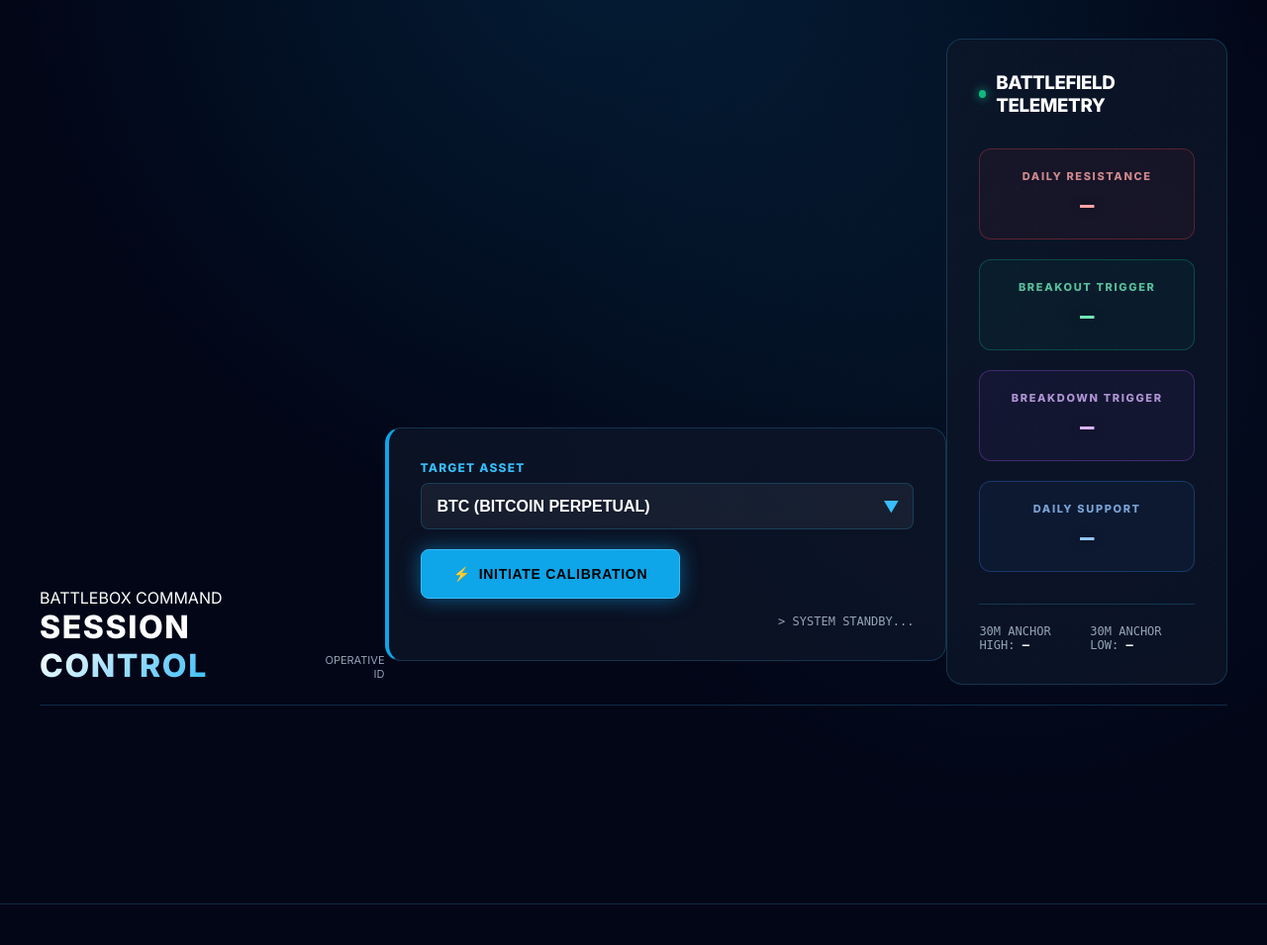
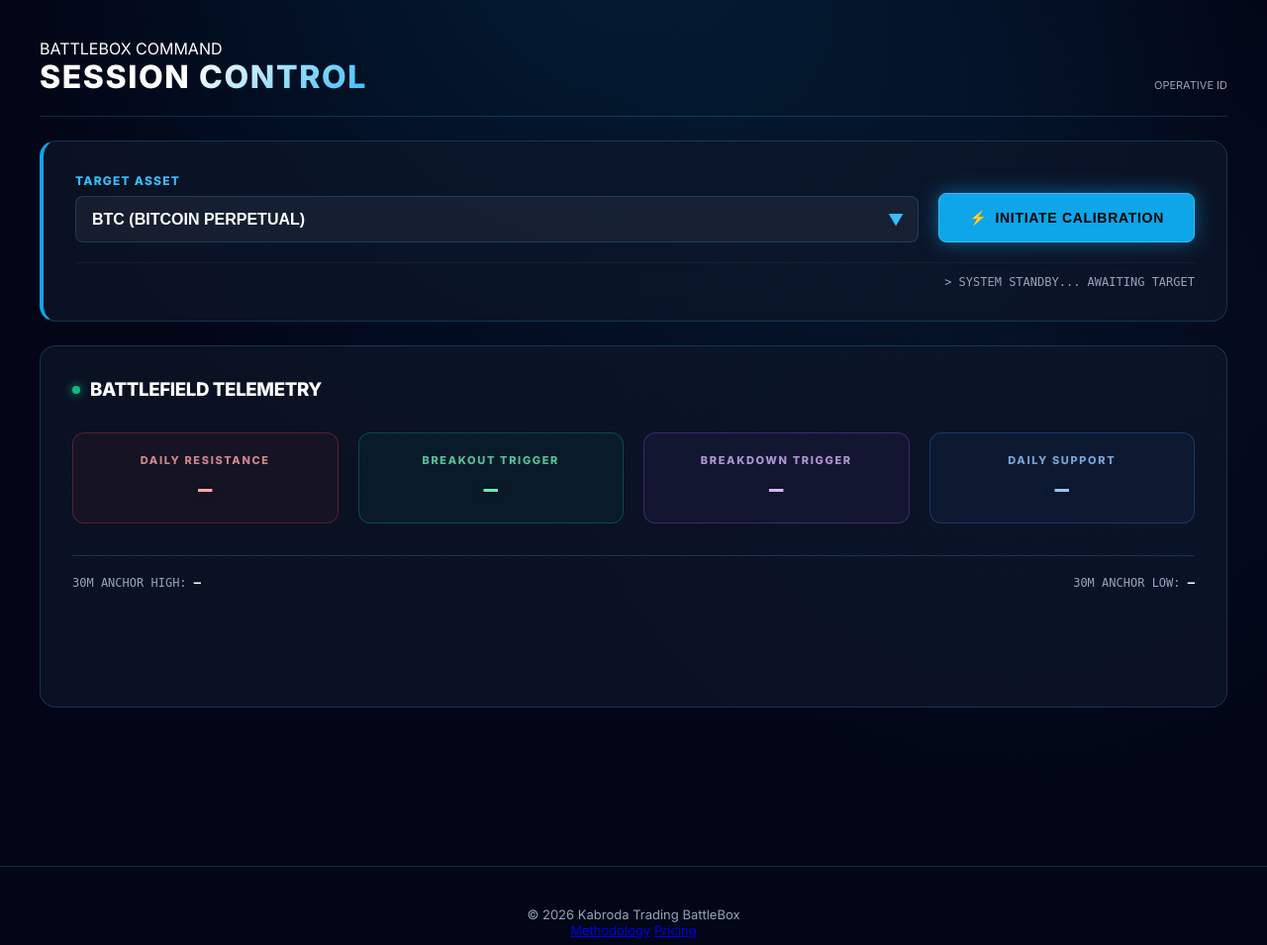
Before and after one commit to Kabroda-Trading/KTBB_APP_V2, a FastAPI app: template templates/app.html in a window 1280 px wide. Shown: the part 81-1036 px from the top of the page at 99% size. Run offline with FastAPI, Linux system fonts and the light colour scheme; the template is opened without the code that fills it, so the values that code supplies are empty.

Commit message:
Fix Suite Layout: Force vertical stacking to prevent column squeeze

```diff
--- a/templates/app.html
+++ b/templates/app.html
@@ -1,25 +1,31 @@
 {% extends "base.html" %}
 {% block content %}
 
-<div style="display: flex; justify-content: space-between; align-items: flex-end; margin-bottom: 40px; border-bottom: 1px solid var(--glass-border); padding-bottom: 20px;">
+<div style="width: 100%; max-width: 1200px; margin: 0 auto; display: flex; flex-direction: column; gap: 24px;">
+
+  <div style="display: flex; justify-content: space-between; align-items: flex-end; padding-bottom: 20px; border-bottom: 1px solid var(--glass-border);">
     <div>
       <div class="pill">BATTLEBOX COMMAND</div>
-    <h1 style="font-size: 32px; margin: 0; text-transform: uppercase; letter-spacing: 0.05em;">Session <span class="gradient-text">Control</span></h1>
+      <h1 style="font-size: 32px; margin: 0; text-transform: uppercase; letter-spacing: 0.05em; line-height: 1.2;">
+        Session <span class="gradient-text">Control</span>
+      </h1>
     </div>
     <div style="text-align: right;">
-    <div style="font-size: 11px; color: var(--text-muted); margin-bottom: 4px;">OPERATIVE ID</div>
-    <div style="font-family: monospace; color: var(--primary-bright); letter-spacing: 0.1em; text-transform: uppercase;">
+      <div style="font-size: 11px; color: var(--text-muted); margin-bottom: 4px; text-transform: uppercase;">Operative ID</div>
+      <div style="font-family: monospace; color: var(--primary-bright); letter-spacing: 0.1em; font-weight: 700; text-transform: uppercase;">
         {{ user.username if user.username else user.email }}
       </div>
     </div>
+  </div>
 
-<div class="bento-card wide" style="margin-bottom: 24px; border-left: 4px solid var(--primary);">
-  <div style="display: flex; justify-content: space-between; align-items: center; flex-wrap: wrap; gap: 20px;">
+  <div class="bento-card wide" style="border-left: 4px solid var(--primary); display: flex; flex-direction: column; gap: 20px;">
 
-    <div style="flex: 1; min-width: 250px;">
+    <div style="display: flex; flex-wrap: wrap; gap: 20px; align-items: flex-end; justify-content: space-between;">
+
+      <div style="flex: 1; min-width: 280px;">
         <label class="label" style="color: var(--primary-bright);">TARGET ASSET</label>
         <div style="position: relative;">
-        <select id="symbol" class="input" style="cursor:pointer; font-weight: 700; appearance: none; padding-right: 40px; text-transform: uppercase;">
+          <select id="symbol" class="input" style="cursor:pointer; font-weight: 700; appearance: none; padding-right: 40px; text-transform: uppercase; width: 100%;">
             <option value="BTCUSDT">BTC (Bitcoin Perpetual)</option>
             <option value="ETHUSDT">ETH (Ethereum Perpetual)</option>
             <option value="SOLUSDT">SOL (Solana Perpetual)</option>
@@ -29,32 +35,34 @@
       </div>
 
       <div style="flex: 0 0 auto;">
-      <button id="levelsBtn" class="btn primary" onclick="calibrateBattlefield()" style="min-width: 200px; height: 50px;">
+        <button id="levelsBtn" class="btn primary" onclick="calibrateBattlefield()" style="height: 50px; padding: 0 30px; white-space: nowrap;">
           <span style="margin-right: 8px;">⚡</span> INITIATE CALIBRATION
         </button>
       </div>
     </div>
-  <div id="status" style="margin-top: 16px; font-size: 12px; font-family: monospace; color: var(--text-muted); text-align: right;">
-    > SYSTEM STANDBY...
+
+    <div id="status" style="border-top: 1px solid rgba(255,255,255,0.05); padding-top: 12px; font-size: 12px; font-family: monospace; color: var(--text-muted); text-align: right;">
+      > SYSTEM STANDBY... AWAITING TARGET
     </div>
   </div>
 
-<div class="bento-card wide" style="position: relative; overflow: hidden;">
+  <div class="bento-card wide" style="position: relative; overflow: hidden; min-height: 300px;">
     <div style="position: absolute; inset: 0; background-image: radial-gradient(var(--glass-border) 1px, transparent 1px); background-size: 20px 20px; opacity: 0.1; pointer-events: none;"></div>
 
-  <div style="display: flex; justify-content: space-between; align-items: center; margin-bottom: 32px; position: relative;">
-    <h3 style="display: flex; align-items: center; gap: 10px;">
+    <div style="display: flex; flex-wrap: wrap; gap: 20px; justify-content: space-between; align-items: center; margin-bottom: 32px; position: relative;">
+      <h3 style="display: flex; align-items: center; gap: 10px; margin: 0;">
         <span style="width: 8px; height: 8px; background: var(--success); border-radius: 50%; box-shadow: 0 0 10px var(--success);"></span>
         BATTLEFIELD TELEMETRY
       </h3>
-    <div style="display: flex; gap: 10px;">
+
+      <div style="display: flex; gap: 10px; flex-wrap: wrap;">
         <button id="tvCopyBtn" class="btn secondary" onclick="copyForTV()" style="display:none; font-size: 11px; padding: 8px 16px;">COPY INDICATOR DATA</button>
         <button id="copyGptBtn" class="btn secondary" onclick="copyForGPT()" style="display:none; font-size: 11px; padding: 8px 16px;">COPY GPT PAYLOAD</button>
         <a id="openGptLink" class="btn primary" href="#" target="_blank" style="display:none; font-size: 11px; padding: 8px 16px;">LAUNCH AI COMMAND</a>
       </div>
     </div>
 
-  <div style="display: grid; grid-template-columns: repeat(auto-fit, minmax(200px, 1fr)); gap: 20px; position: relative;">
+    <div style="display: grid; grid-template-columns: repeat(auto-fit, minmax(220px, 1fr)); gap: 20px; position: relative;">
 
       <div class="lvl-card c-red" style="background: rgba(239, 68, 68, 0.05);">
         <div class="lvl-lbl">DAILY RESISTANCE</div>
@@ -82,6 +90,8 @@
       <span>30M ANCHOR HIGH: <strong id="lv_30h" style="color: #fff;">—</strong></span>
       <span>30M ANCHOR LOW: <strong id="lv_30l" style="color: #fff;">—</strong></span>
     </div>
+  </div>
+
 </div>
 
 <script>
```
Lines whose indentation alone changed are shown as unchanged.
